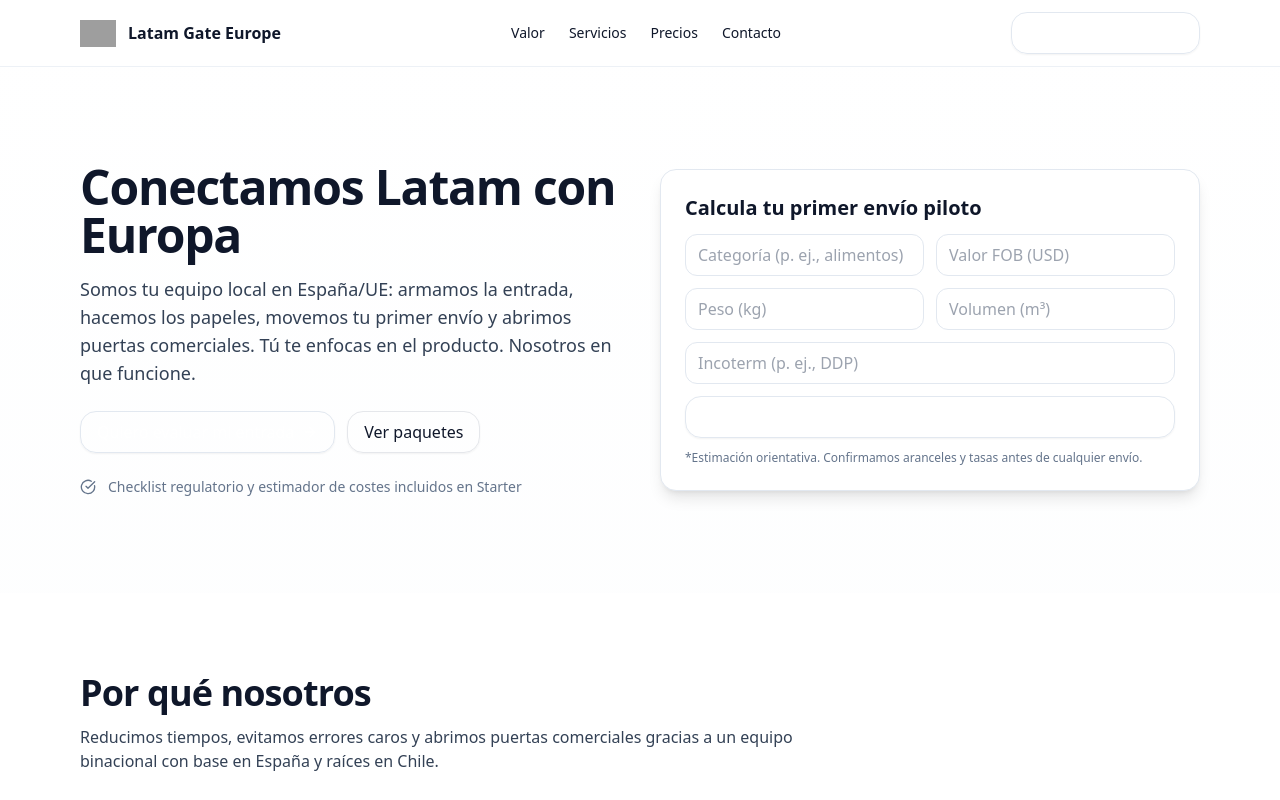
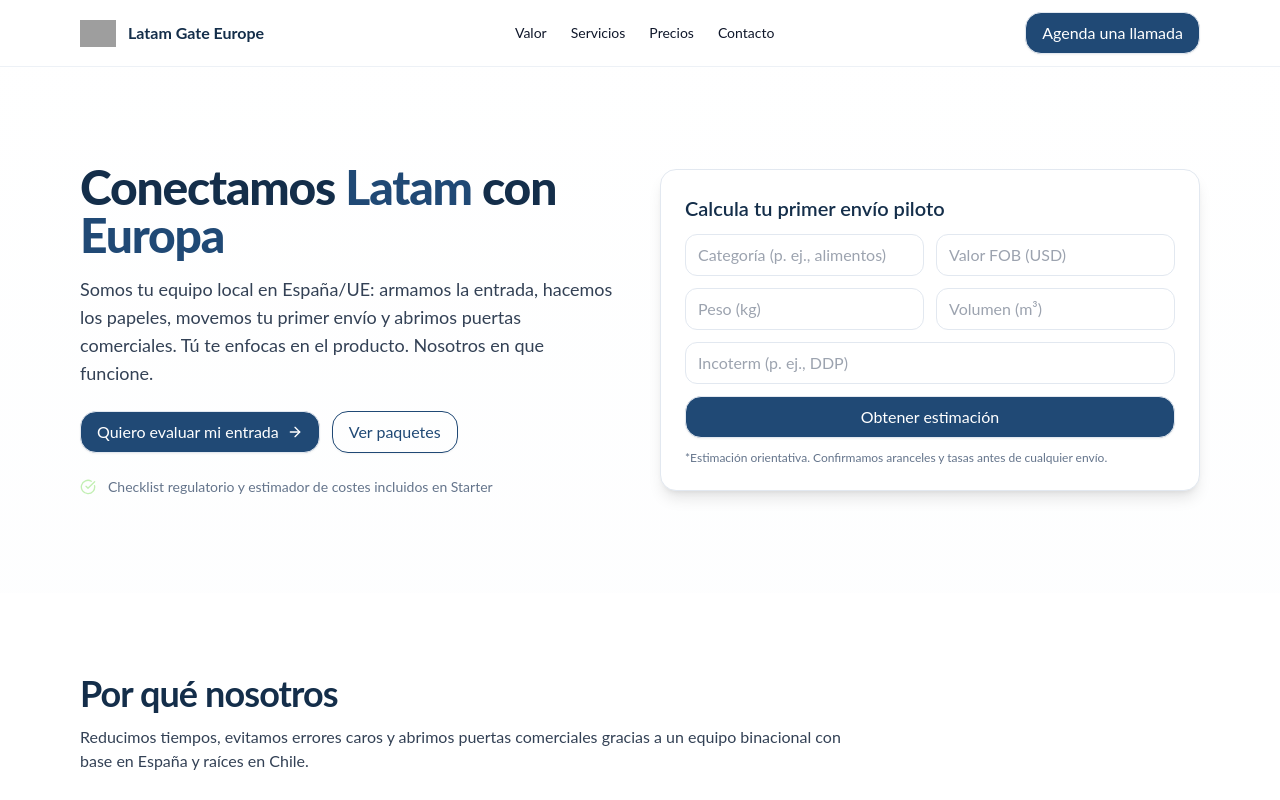
Before and after one commit to Sergio-HMC/puente, a Next.js app in the folder puente-chile-espana/: page / in a window 1280 px wide. Shown: the top 800 px of the page. Built offline with nearby package versions, Linux system fonts and the light colour scheme; grey boxes are pictures that could not be loaded.

Commit message:
Update tailwind.config.js

```diff
--- a/puente-chile-espana/tailwind.config.js
+++ b/puente-chile-espana/tailwind.config.js
@@ -5,7 +5,20 @@ module.exports = {
     "./components/**/*.{js,ts,jsx,tsx,mdx}",
   ],
   theme: {
-    extend: {},
+    extend: {
+      colors: {
+        brand: {
+          primary: "#204975",     // azul principal
+          prussian: "#142E4A",    // azul prusiano
+          steel: "#8D99AE",       // gris azulado
+          cornsilk: "#FAF4D3",    // amarillo claro
+          tea: "#C2EFB3"          // verde claro
+        }
+      },
+      fontFamily: {
+        sans: ["Lato", "ui-sans-serif", "system-ui", "Arial", "sans-serif"]
+      }
+    },
   },
   plugins: [],
 };
```
